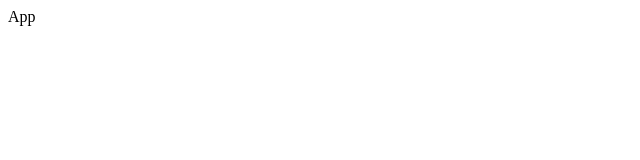
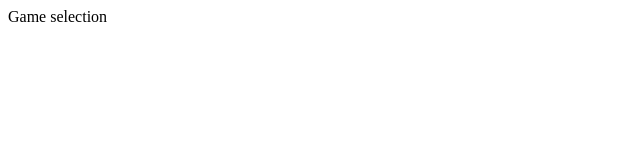
Before and after one commit to KonstantinosKoulaxizis/tic-tac-toe, a React (Create React App) app: page / in a window 1280 px wide. Shown: the top 160 px of the page, without its empty margins (0-640 px from the left). Built offline with nearby package versions, Linux system fonts and the light colour scheme.

Commit message:
feat: Setup router

```diff
--- a/src/App.tsx
+++ b/src/App.tsx
@@ -1,5 +1,21 @@
-function App() {
-  return <div>App</div>
+import { Routes, Route, Outlet } from 'react-router-dom'
+
+import GameSelection from './views/GameSelection'
+
+export default function App() {
+  return (
+    <Routes>
+      <Route path='/' element={<Layout />}>
+        <Route index element={<GameSelection />} />
+      </Route>
+    </Routes>
+  )
 }
 
-export default App
+const Layout = () => {
+  return (
+    <div>
+      <Outlet />
+    </div>
+  )
+}
--- a/src/index.tsx
+++ b/src/index.tsx
@@ -1,18 +1,20 @@
 import React from 'react'
 import ReactDOM from 'react-dom/client'
 import { Provider } from 'react-redux'
+import { BrowserRouter } from 'react-router-dom'
 
 import App from './App'
+import reportWebVitals from './reportWebVitals'
 import { store } from './store/configureStore'
-import reportWebVitals from './reportWebVitals'
 
 const root = ReactDOM.createRoot(document.getElementById('root') as HTMLElement)
-
 root.render(
   <React.StrictMode>
-    <Provider store={store}>
-      <App />
-    </Provider>
+    <BrowserRouter>
+      <Provider store={store}>
+        <App />
+      </Provider>
+    </BrowserRouter>
   </React.StrictMode>
 )
 
--- /dev/null
+++ b/src/views/GameSelection.tsx
@@ -0,0 +1,5 @@
+function GameSelection() {
+  return <div>Game selection</div>
+}
+
+export default GameSelection
```
